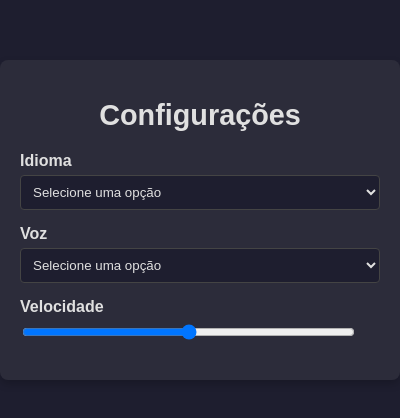
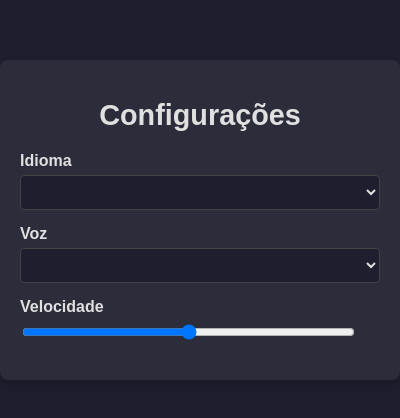
Before and after one commit to lucalana/pronunciation, a browser extension: page popup.html in a window 400 px wide. Shown: the part 202-620 px from the top of the page. Drawn offline with Linux system fonts and the light colour scheme.

Commit message:
Ajustando html

```diff
--- a/popup.html
+++ b/popup.html
@@ -1,5 +1,5 @@
 <!DOCTYPE html>
-<html lang="en">
+<html>
 <head>
     <meta charset="UTF-8">
     <meta name="viewport" content="width=device-width, initial-scale=1.0">
@@ -9,23 +9,13 @@
     <div class="form-container">
         <h1>Configurações</h1>
             <div class="form-group">
-                <label for="option1">Idioma</label>
-                <select id="option1" name="option1">
-                    <option value="">Selecione uma opção</option>
-                    <option value="opt1">Opção 1</option>
-                    <option value="opt2">Opção 2</option>
-                    <option value="opt3">Opção 3</option>
-                </select>
+                <label for="lang">Idioma</label>
+                <select id="lang" name="lang"></select>
             </div>
 
             <div class="form-group">
-                <label for="option2">Voz</label>
-                <select id="option2" name="option2">
-                    <option value="">Selecione uma opção</option>
-                    <option value="opt1">Opção A</option>
-                    <option value="opt2">Opção B</option>
-                    <option value="opt3">Opção C</option>
-                </select>
+                <label for="voice">Voz</label>
+                <select id="voice" name="voice"></select>
             </div>
 
             <div class="form-group">
```
